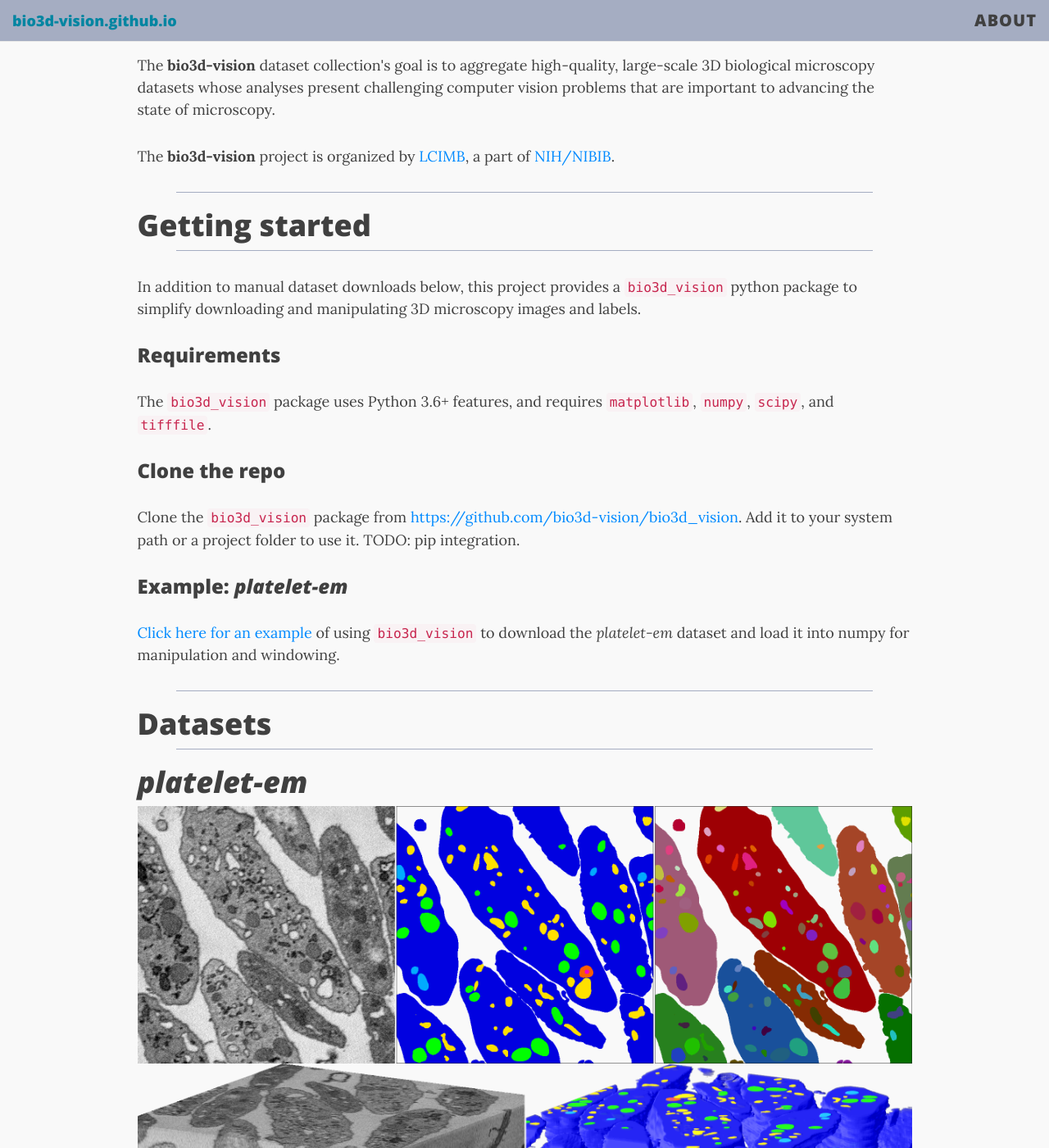
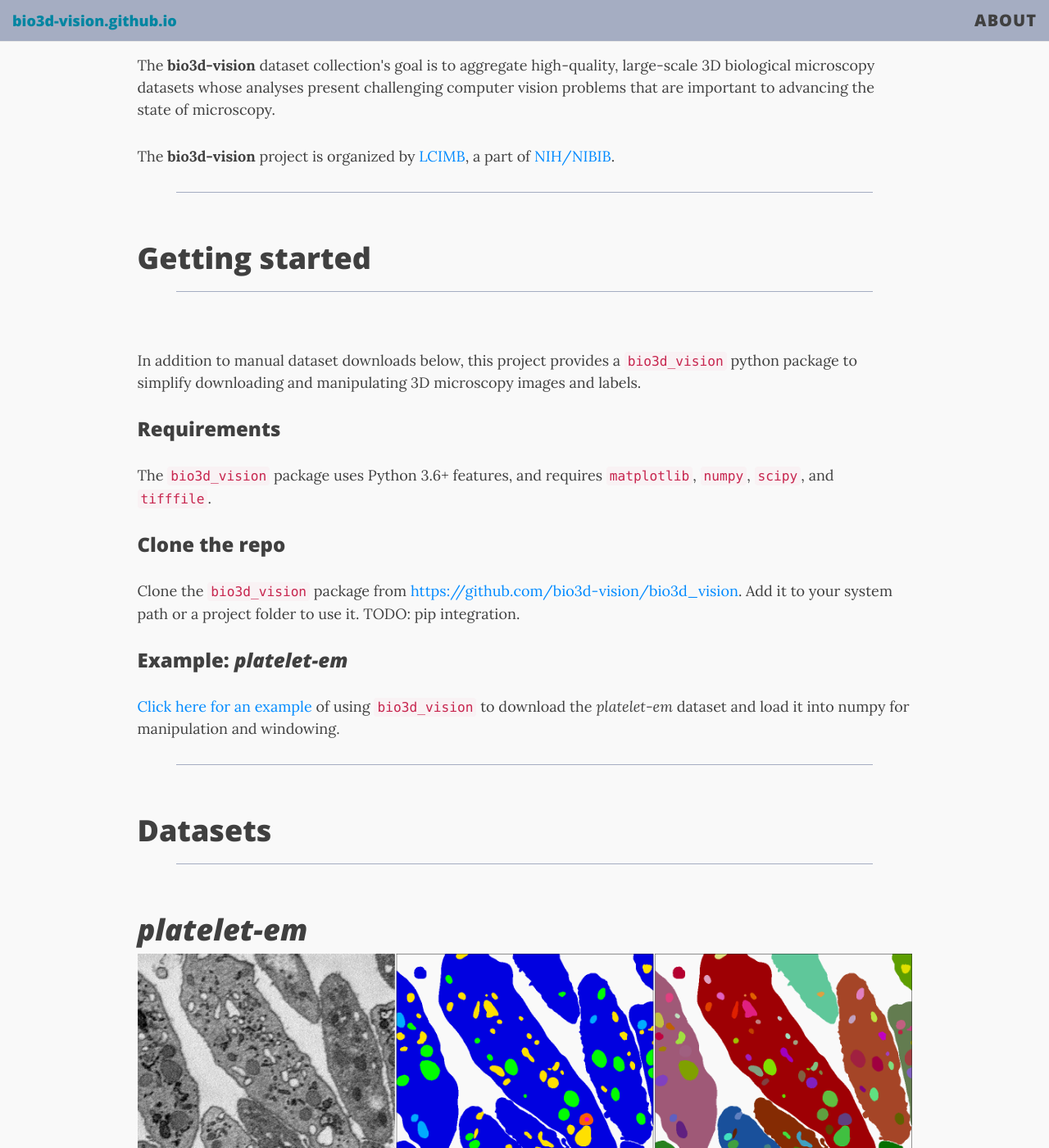
Before and after one commit to bio3d-vision/bio3d-vision.github.io, a Jekyll site: the page built from index.html, in a window 1280 px wide and 1400 px high, scrolled down 312 px. Shown: the whole window at 82% size. Built offline with Jekyll 4.4.1, drawn with Linux system fonts in a browser that asks for light colours; nearby versions of some CDN libraries; the list of posts is cut into pages by our own code.

Commit message:
hr padding adjustment

```diff
--- a/css/main.css
+++ b/css/main.css
@@ -50,8 +50,8 @@ blockquote p:first-child {
 hr {
   border-top: 1px solid #a5adc2;
   max-width: 90%;
-  margin-top: 10px;
-  margin-bottom: 10px;
+  padding-top: 20px;
+  padding-bottom: 20px;
 }
 
 hr.small {
```
